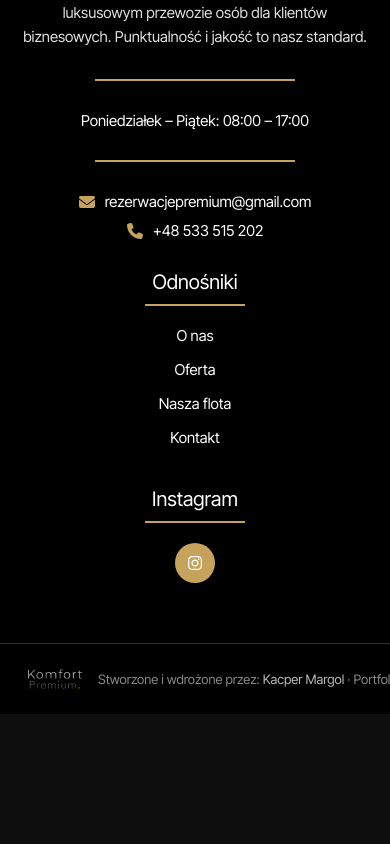
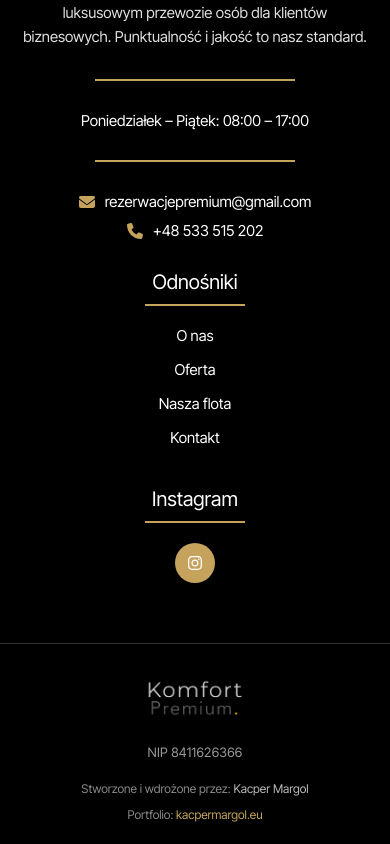
Before and after one commit to PositivWarrior/komfort_premium_v2, a Next.js app in the folder premium-next/: page / in a window 390 px wide. Shown: the part 11066-11910 px from the top of the page. Before the commit the page ends 11780 px from the top, so only its background shows below. Built offline with nearby package versions, Linux system fonts and the light colour scheme.

Commit message:
style: enhance footer layout and styling for better responsiveness and visual consistency; update CSS classes and structure for improved readability

```diff
--- a/premium-next/src/app/globals.css
+++ b/premium-next/src/app/globals.css
@@ -206,6 +206,26 @@ a {
 }
 
 /* ================================================================
+   FOOTER — Bottom bar
+   ================================================================ */
+.footer-row-container {
+  flex-wrap: wrap;
+}
+
+.footer-bar-credits {
+  flex: 1 1 auto;
+  text-align: center;
+  font-size: 13px;
+  color: #888;
+  line-height: 1.4;
+}
+
+.footer-bar-nip {
+  flex-shrink: 0;
+  white-space: nowrap;
+}
+
+/* ================================================================
    HEADER — Desktop/Mobile Toggle
    ================================================================ */
 .mobile-toggle {
@@ -348,18 +368,43 @@ a {
     flex: 1 1 100% !important;
   }
   .footer-row-container {
-    flex-direction: row !important;
-    flex-wrap: nowrap !important;
-    justify-content: space-between !important;
+    flex-direction: column !important;
     align-items: center !important;
+    text-align: center !important;
+    gap: 20px !important;
+    padding-top: 28px !important;
+  }
+  .footer-bar-logo {
+    order: 1;
+  }
+  .footer-bar-nip {
+    order: 2;
+    flex-shrink: 0;
+    font-size: 13px !important;
+    color: #999 !important;
+    letter-spacing: 0.02em;
+  }
+  .footer-bar-credits {
+    order: 3;
+    flex: none !important;
+    display: flex !important;
+    flex-direction: column !important;
     gap: 8px !important;
-    font-size: 11px !important;
+    width: 100%;
+    max-width: 300px;
+    font-size: 12px !important;
+    line-height: 1.5 !important;
+    color: #888 !important;
+  }
+  .footer-credits-sep {
+    display: none !important;
   }
   .footer-row-container img {
-    width: 70px !important;
+    width: 120px !important;
+    opacity: 0.85 !important;
   }
   .footer-row-container a {
-    font-size: 11px !important;
+    font-size: 12px !important;
   }
 }
 
--- a/premium-next/src/components/Footer.jsx
+++ b/premium-next/src/components/Footer.jsx
@@ -257,33 +257,28 @@ export default function Footer() {
           maxWidth: "1140px",
           margin: "60px auto 0 auto",
           padding: "20px 20px 0 20px",
-          flexWrap: "nowrap",
           fontSize: "14px",
           color: "#777",
         }}
       >
-        <div style={{ display: "flex", alignItems: "center", flexShrink: 0 }}>
+        <div className="footer-bar-logo" style={{ display: "flex", alignItems: "center", flexShrink: 0 }}>
           <img
             src={assets("logo-komofrt.png")}
             alt="Komfort Premium"
             width="100"
-            style={{ opacity: 0.7 }}
+            style={{ opacity: 0.7, maxWidth: "100%", height: "auto" }}
           />
         </div>
 
-        <div
-          style={{
-            flex: "1 1 auto",
-            textAlign: "center",
-            fontSize: "13px",
-            color: "#888",
-            lineHeight: "1.4",
-            whiteSpace: "nowrap",
-          }}
-        >
+        <div className="footer-bar-credits">
+          <span>
             Stworzone i wdrożone przez:{" "}
             <span style={{ color: "#bbb" }}>Kacper Margol</span>
+          </span>
+          <span className="footer-credits-sep" aria-hidden="true">
             {" · "}
+          </span>
+          <span>
             Portfolio:{" "}
             <a
               href="https://kacpermargol.eu"
@@ -293,9 +288,10 @@ export default function Footer() {
             >
               kacpermargol.eu
             </a>
+          </span>
         </div>
 
-        <div style={{ flexShrink: 0, whiteSpace: "nowrap" }}>NIP 8411626366</div>
+        <div className="footer-bar-nip">NIP 8411626366</div>
       </div>
     </footer>
   );
```
Lines whose indentation alone changed are shown as unchanged.
